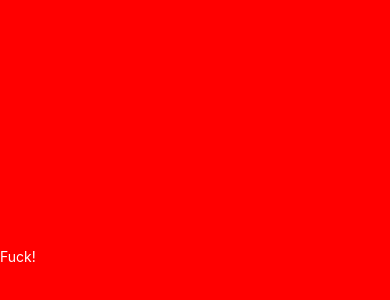
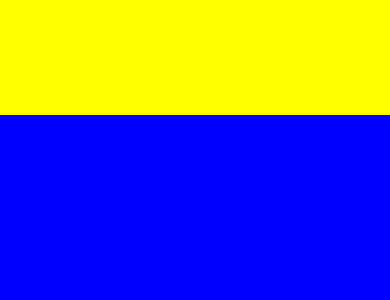
Before and after one commit to seo-dong-hyeon/fokin-weather, a React Native app: screen / in a window 390 px wide. Shown: the part 166-466 px from the top of the page. Built offline with nearby package versions, Linux system fonts and the light colour scheme.

Commit message:
flex box

```diff
--- a/App.js
+++ b/App.js
@@ -5,7 +5,10 @@ import { StyleSheet, Text, View } from 'react-native';
 export default function App() {
   return (
     <View style={styles.container}>
-      <Text style={styles.text}>Fuck!</Text>
+      <View style={styles.yellowView}>
+      </View>
+      <View style={styles.blueView}>
+      </View>
       <StatusBar style="auto" />
     </View>
   );
@@ -13,13 +16,20 @@ export default function App() {
 
 const styles = StyleSheet.create({
   container: {
-    flex: 1,
-    backgroundColor: 'red',
-    alignItems: 'center',
+    flex: 1, // 모든 공간을 사용
+    backgroundColor: 'white',
     justifyContent: 'center',
   },
   text: {
     color: 'white',
     width: "100%",
-  }
+  },
+  yellowView: {
+    flex: 1,
+    backgroundColor: "yellow",
+  },
+  blueView: {
+    flex: 2,
+    backgroundColor: "blue",
+  },
 });
```
